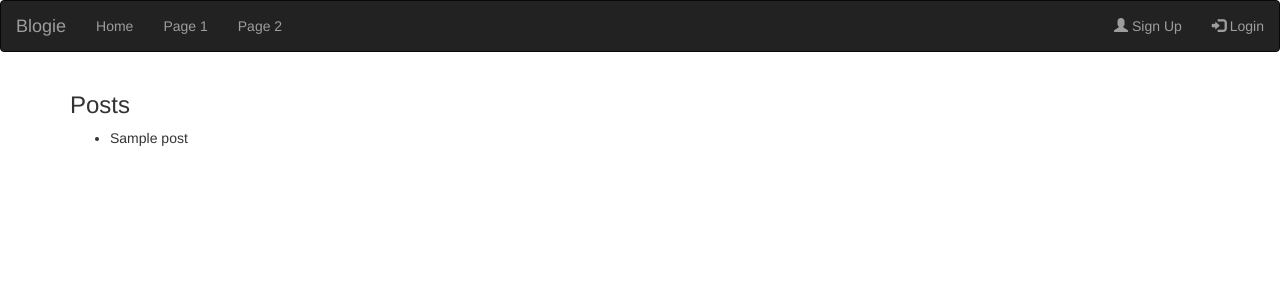
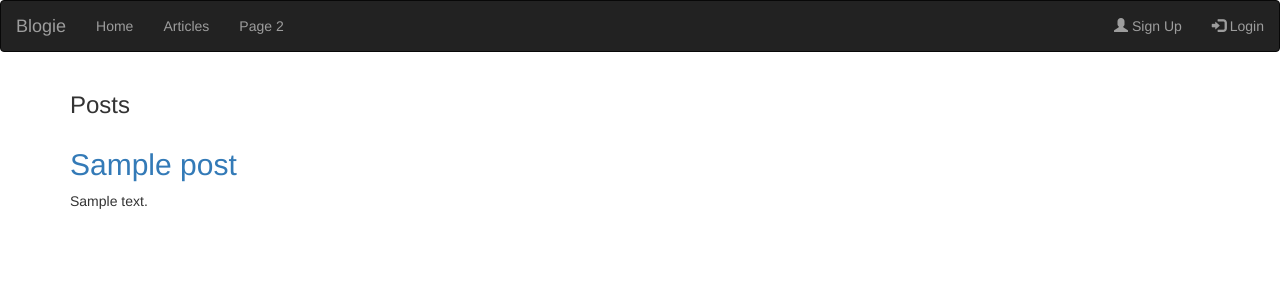
Before and after one commit to Maha-I-Hendawy/Flask-CRUD-App, a Flask app: page /dashboard in a window 1280 px wide. Shown: the top 300 px of the page. Run offline with Flask 3, Linux system fonts and the light colour scheme; tables that the repository leaves empty hold one stand-in row (values such as "Sample post"); some libraries are stand-ins or nearby versions.

Commit message:
added somethings

```diff
--- a/templates/dashboard.html
+++ b/templates/dashboard.html
@@ -3,10 +3,17 @@
 {% block content%}
 
     <h3>Posts</h3>
-    <ul>
+
+    <div class="row">
         {% for post in posts %}
-          <li>{{ post.title }}</li>
+        <div class="col-sm-4">
+
+          <h2><a href="{{ url_for('updatepost', post_id=post.post_id)}}">{{ post.title }}</a></h2>
+          <p>{{ post.content }}</p>
+
+        </div>
         {% endfor %}
-    </ul>
+
+    </div>
 
  {% endblock %}
--- a/templates/layout.html
+++ b/templates/layout.html
@@ -28,11 +28,12 @@
 	    </div>
 	    <ul class="nav navbar-nav">
 	      <li><a href="{{ url_for('home') }}">Home</a></li>
-	      <li><a href="#">Page 1</a></li>
+	      <li><a href="{{ url_for('dashboard')}}">Articles</a></li>
 	      <li><a href="#">Page 2</a></li>
 	    </ul>
 	    {% if 'user' in session %}
 	       <ul class="nav navbar-nav navbar-right">
+	       <li><a href="{{ url_for('add_post') }}"><span class="glyphicon glyphicon-user"></span> Write</a></li>
 	      <li><a href="{{ url_for('profile') }}"><span class="glyphicon glyphicon-user"></span> Profile</a></li>
 	      <li><a href="{{ url_for('logout') }}"><span class="glyphicon glyphicon-log-in"></span> Logout </a></li>
 	    </ul>
```
